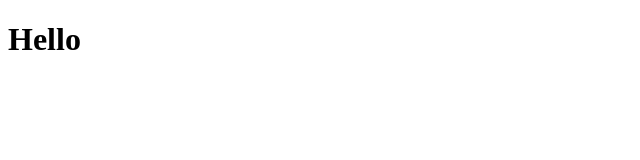
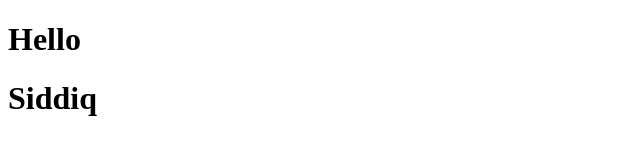
Before and after one commit to shaiksiddiq-2005/React-Tutorial-, a plain HTML site: page index.html in a window 1280 px wide. Shown: the whole page, without its empty margins (0-640 px from the left). Drawn offline with Linux system fonts and the light colour scheme.

Commit message:
Hello Siddiq

```diff
--- a/index.html
+++ b/index.html
@@ -7,5 +7,6 @@
 </head>
 <body>
     <h1>Hello</h1>
+    <h1>Siddiq</h1>
 </body>
 </html>
```
